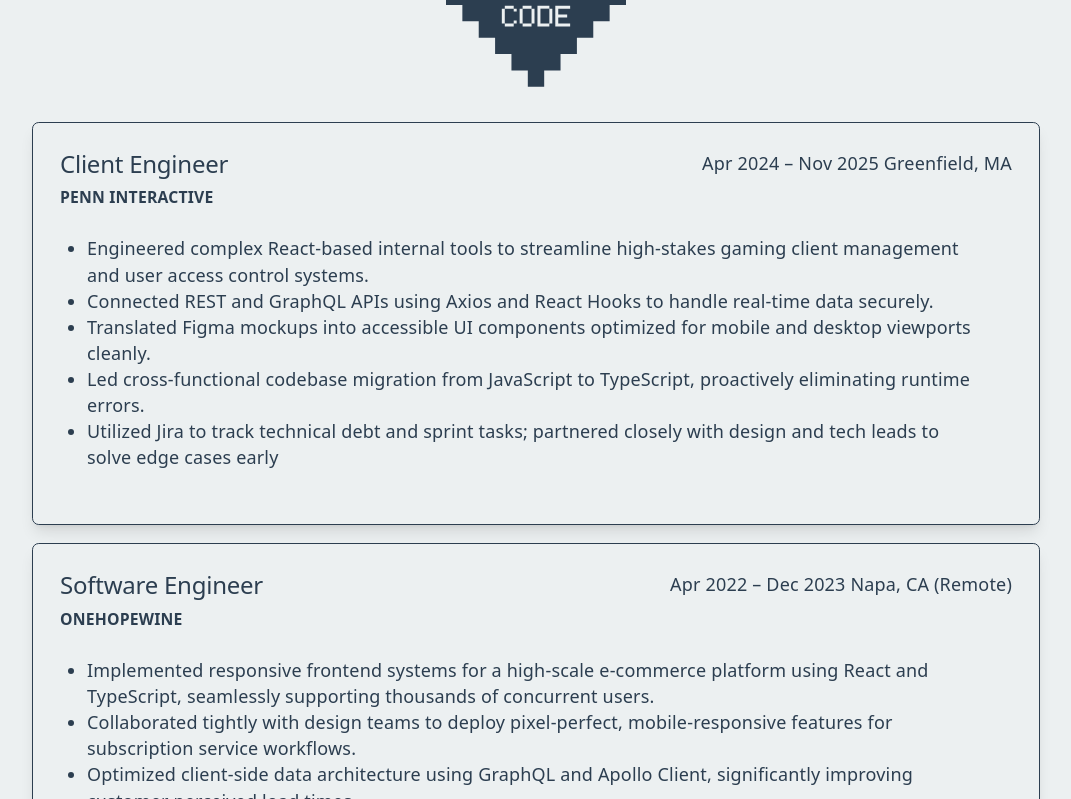
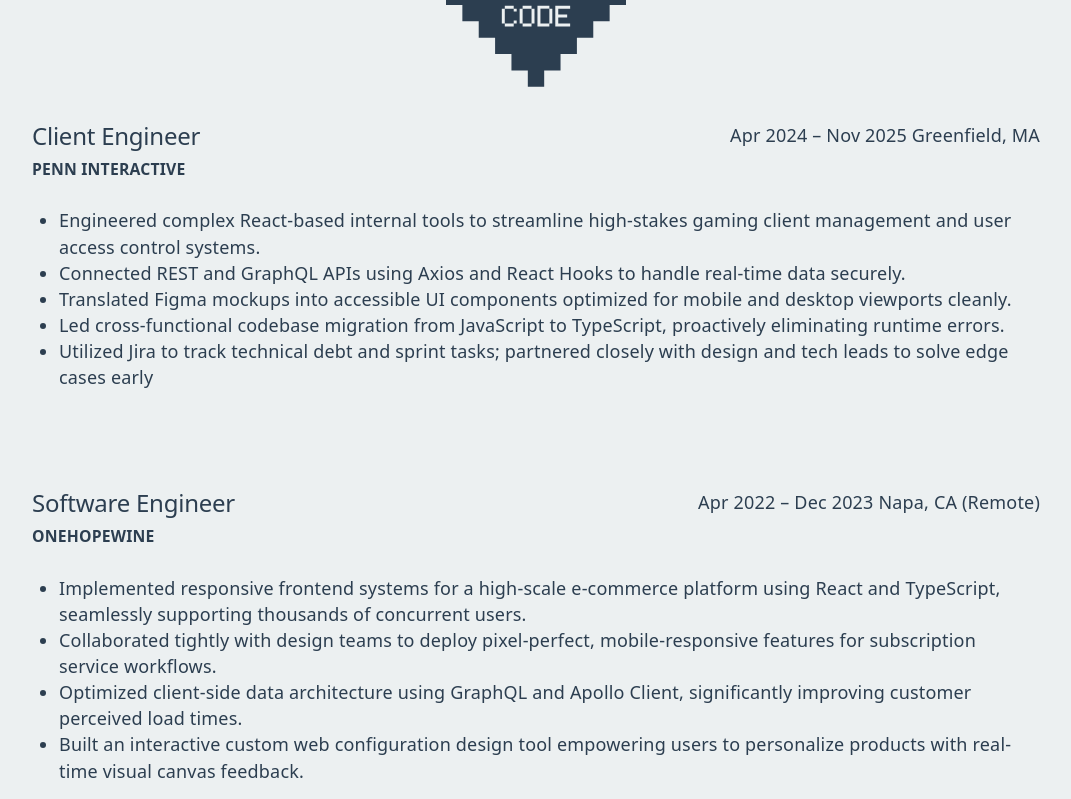
Before and after one commit to mgerhard-portfolio/portfolio, a React (Vite) app: page /experience in a window 1280 px wide. Shown: the part 541-1340 px from the top of the page, without its empty margins (104-1175 px from the left). Built offline with nearby package versions, Linux system fonts and the light colour scheme; a web font is replaced by a local one.

Commit message:
improved spacing

```diff
--- a/src/components/ResumeExperienceSection.tsx
+++ b/src/components/ResumeExperienceSection.tsx
@@ -23,7 +23,7 @@ export const ResumeExperienceSection = ({
 
   return (
     <div
-      className={`text-[${darkMode ? color.background : color.text}] border-[${darkMode ? color.background : color.text}] border p-6 rounded-md shadow-lg`}
+      className={`text-[${darkMode ? color.background : color.text}] border-[${darkMode ? color.background : color.text}] `}
     >
       <div className="flex justify-between">
         <div className="flex flex-col items-start">
--- a/src/pages/ExperiencePage.tsx
+++ b/src/pages/ExperiencePage.tsx
@@ -27,7 +27,7 @@ function ExperiencePage() {
           className="w-40 h-40 shrink-0 mx-auto"
           color={darkMode ? color.background : color.text}
         />
-        <div className="flex flex-col gap-4">
+        <div className="flex flex-col gap-16">
           {/* <WomenInTech
           className="w-40 h-40 shrink-0 mx-auto"
           color={darkMode ? color.background : color.text}
--- a/src/pages/SkillsPage.tsx
+++ b/src/pages/SkillsPage.tsx
@@ -17,7 +17,7 @@ function SkillsPage() {
         >
           <div>&lt;</div>
           <div>My</div>
-          <div>Skills!</div>
+          <div>Skills</div>
           <div>/&gt;</div>
         </div>
         <div
```
